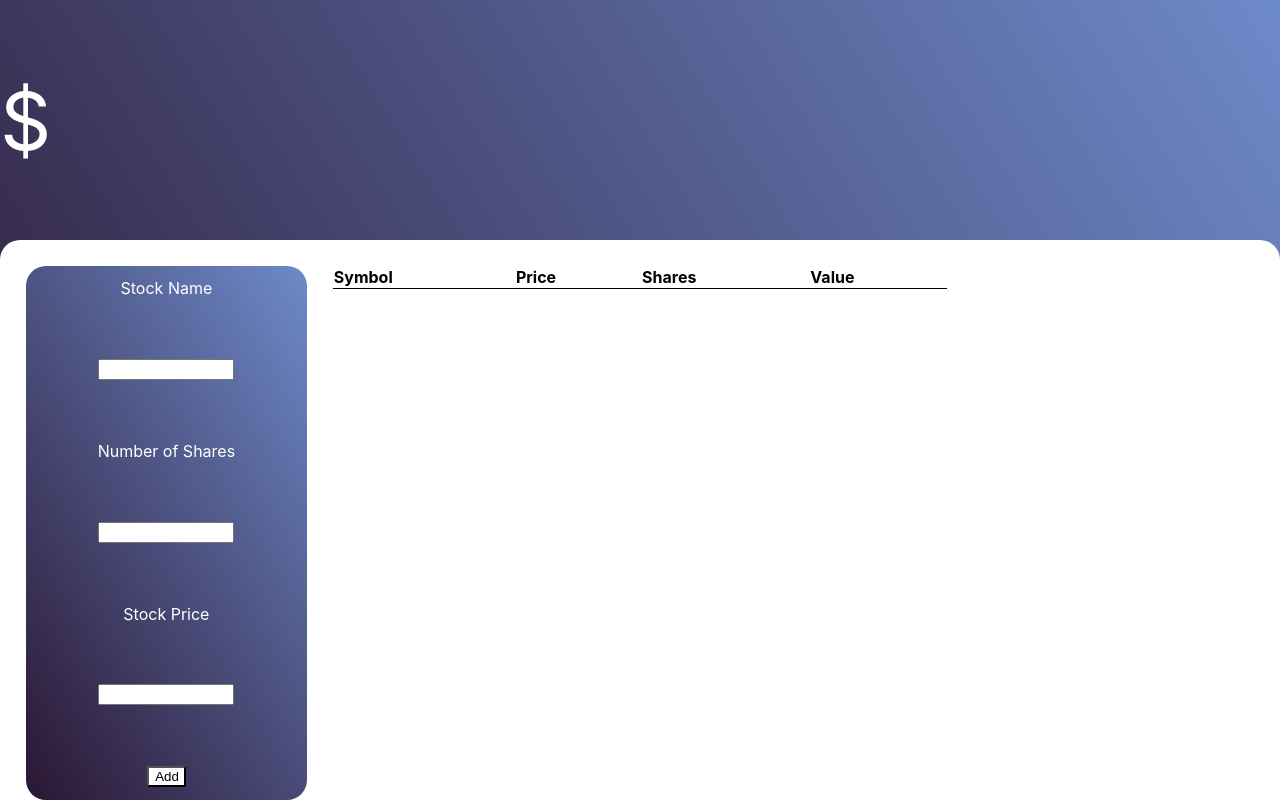
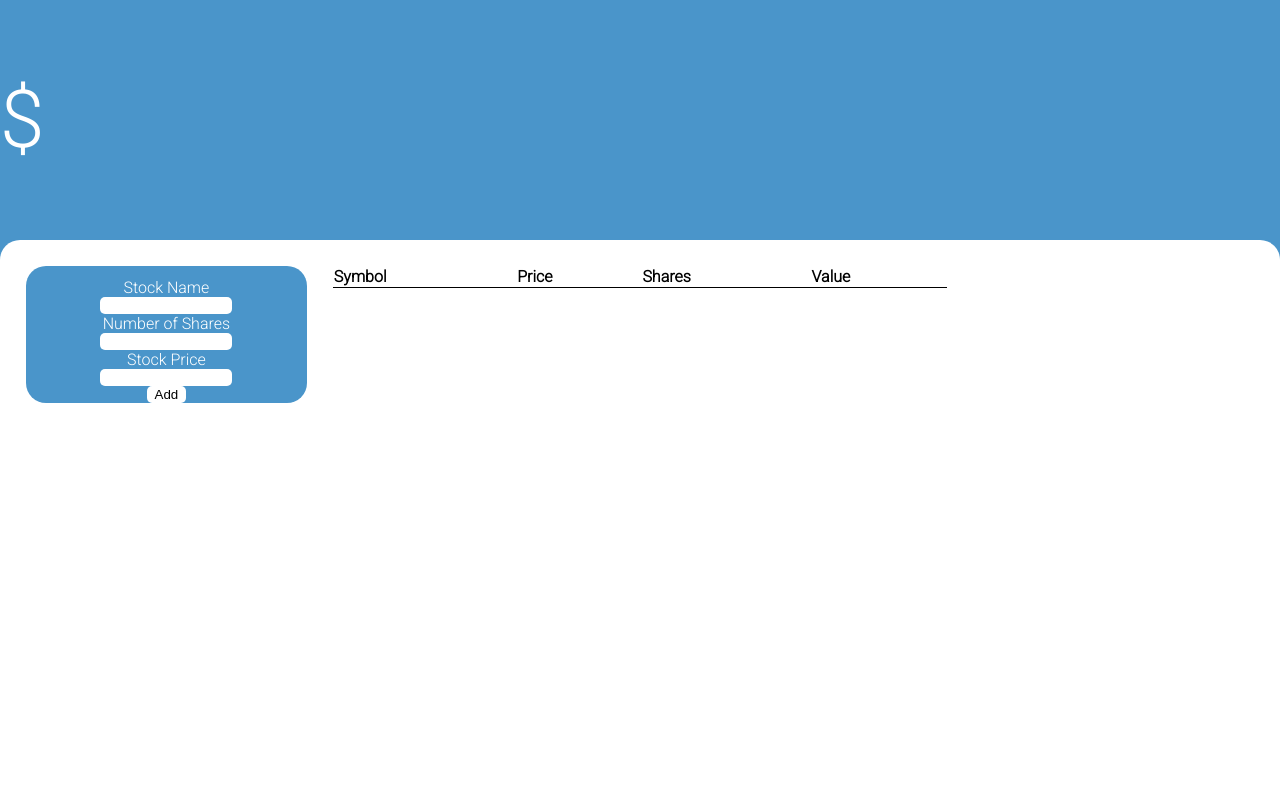
Before and after one commit to Stefan-RR/stock-portfolio-tracker, a React (Create React App) app: page / in a window 1280 px wide. Built offline with nearby package versions, Linux system fonts and the light colour scheme.

Commit message:
Update App.css

```diff
--- a/src/App.css
+++ b/src/App.css
@@ -3,11 +3,11 @@ html {
     height: 100%;
 }
 .App {
-    background: rgb(42,22,50);
-    background: linear-gradient(58deg, rgba(42,22,50,1) 0%, rgba(109,138,201,1) 100%);
+    background: rgb(74, 149, 202);
     display: flex;
     flex-direction: column;
     align-items: center;
+    font-family: 'Roboto', sans-serif;
 }
 .top {
     display: flex;
@@ -30,7 +30,7 @@ html {
     display: flex;
     flex-direction: column;
     width: 20%;
-    height: auto;
+    height: 20%;
     margin-top: 2%;
     margin-left: 2%;
     padding: 1%;
@@ -38,16 +38,20 @@ html {
     color: white;
     justify-content: space-between;
     align-items: center;
-    background: rgb(42,22,50);
-    background: linear-gradient(58deg, rgba(42,22,50,1) 0%, rgba(109,138,201,1) 100%);
+    background: rgb(74, 149, 202);
 }
 .form input {
     width: 50%;
+    border-radius: 5px;
+    border-style: none;
 }
 .form button {
     width: 15%;
     background-color: white;
     color: black;
+    border-radius: 5px;
+
+    border-style: none;
 }
 .holdingsTable {
     width: 60%;
```
